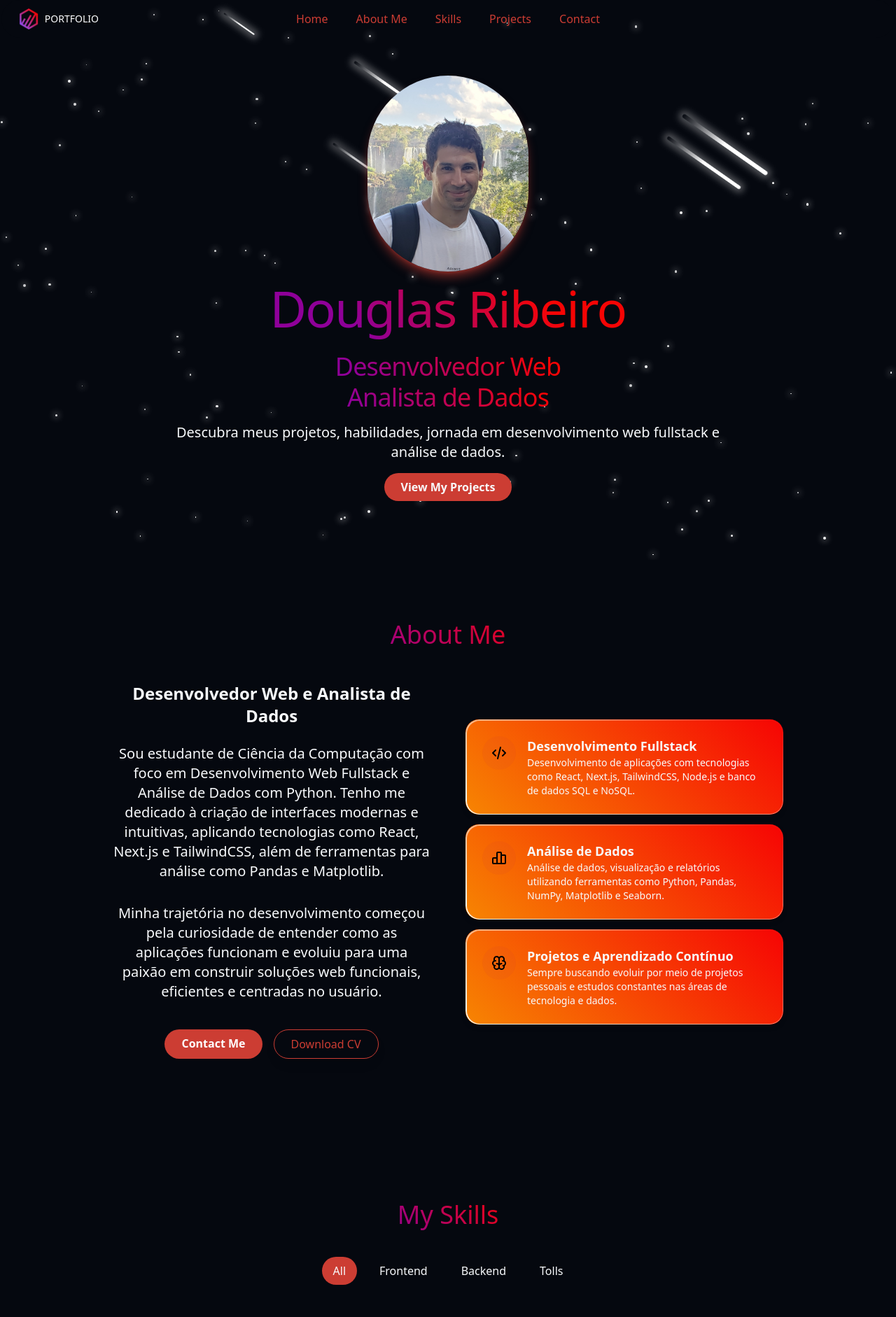
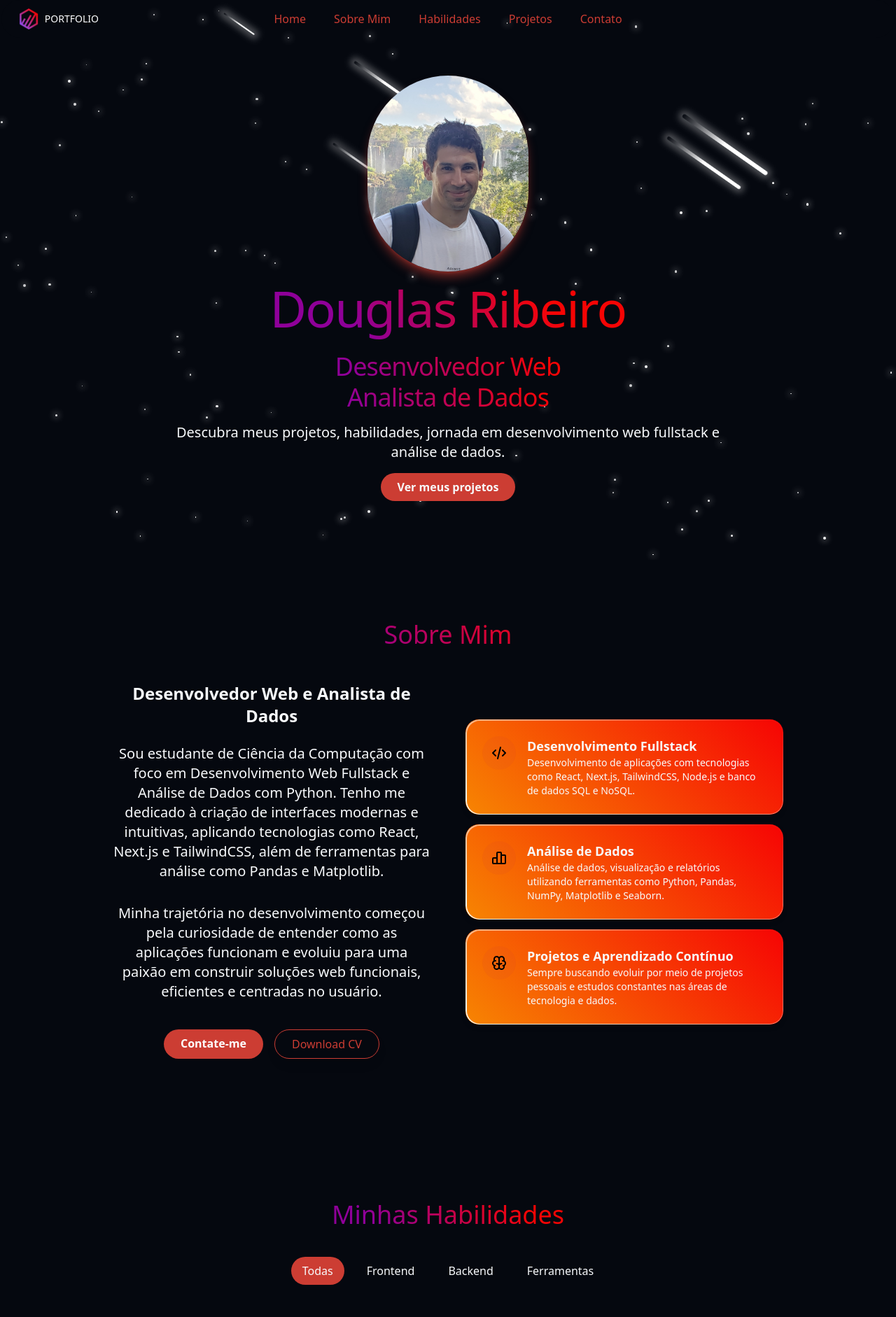
Before and after one commit to DougRib/portfolio, a React (Vite) app: page / in a window 1280 px wide. Shown: the top 1882 px of the page at 70% size. Built offline with nearby package versions, Linux system fonts and the light colour scheme.

Commit message:
Translate section titles and button texts to Portuguese

```diff
--- a/src/components/AboutMe.jsx
+++ b/src/components/AboutMe.jsx
@@ -9,7 +9,7 @@ export const AboutMe = () => {
     >
       <div className="container max-w-5xl mx-auto text-center">
         <h2 className="text-3xl md:text-4xl gradient-text bg-clip-text text-transparent mb-12 text-center opacity-0 animate-fade-in-delay-1">
-          About Me
+          Sobre Mim
         </h2>
         <div className="grid grid-cols-1 md:grid-cols-2 gap-12 items-center">
           <div className="space-y-6 opacity-0 animate-fade-in-delay-2">
@@ -36,7 +36,7 @@ export const AboutMe = () => {
                 href="#contact"
                 className="cosmic-btn img-effect bg-secondary hover:bg-secondary/90 text-white"
               >
-                Contact Me
+                Contate-me
               </a>
               <a
                 href="/DOUGLAS RIBEIRO.pdf"
--- a/src/components/HeroSection.jsx
+++ b/src/components/HeroSection.jsx
@@ -29,7 +29,7 @@ export const HeroSection = () => {
           </p>
           <div className="relative flex justify-center space-x-4 opacity-0 animate-fade-in-delay-4">
             <a href="#projects" className="cosmic-btn img-effect">
-              View My Projects
+              Ver meus projetos
             </a>
           </div>
         </div>
--- a/src/components/Navbar.jsx
+++ b/src/components/Navbar.jsx
@@ -14,10 +14,10 @@ import { useState } from "react";
 export function NavbarDemo() {
   const navItems = [
   { name: "Home", href: "#hero" },
-  { name: "About Me", href: "#aboutme" },
-  { name: "Skills", href: "#skills" },
-  { name: "Projects", href: "#projects" },
-  { name: "Contact", href: "#contact" },
+  { name: "Sobre Mim", href: "#aboutme" },
+  { name: "Habilidades", href: "#skills" },
+  { name: "Projetos", href: "#projects" },
+  { name: "Contato", href: "#contact" },
 ];
 
   const [isMobileMenuOpen, setIsMobileMenuOpen] = useState(false);
--- a/src/components/Projects.jsx
+++ b/src/components/Projects.jsx
@@ -38,7 +38,7 @@ export const Projects = () => {
     <section id="projects" className="relative py-24 px-4">
       <div className=" mx-auto max-w-5xl">
         <h2 className="text-3xl p-5 md:text-4xl gradient-text bg-clip-text text-transparent mb-5 text-center opacity-0 animate-fade-in-delay-1">
-          My Projects
+          Meus Projetos
         </h2>
         <p className="text-xl text-muted-foreground max-w-2xl mx-auto text-center mb-12 opacity-0 animate-fade-in-delay-2">
           Nesta seção apresento alguns dos projetos que desenvolvi, aplicando na
@@ -104,7 +104,7 @@ export const Projects = () => {
             target="_blank"
             className="cosmic-btn img-effect w-fit flex transition-all duration-400 items-center mx-auto gap-2"
           >
-            View More on GitHub
+            Ver mais em GitHub
             <IconArrowAutofitRight size={25} />
           </a>
         </div>
--- a/src/components/Skills.jsx
+++ b/src/components/Skills.jsx
@@ -6,34 +6,30 @@ const skills = [
   { name: "HTML", icon: "/svg/html.svg", category: "frontend" },
   { name: "React", icon: "/svg/react-dark.svg", category: "frontend" },
   { name: "TypeScript", icon: "/svg/ts.svg", category: "frontend" },
-  {
-    name: "Tailwind Css",
-    icon: "/svg/tailwindcss-dark.svg",
-    category: "frontend",
-  },
+  { name: "Tailwind Css", icon: "/svg/tailwindcss-dark.svg", category: "frontend" },
   { name: "Next.js", icon: "/svg/nextjs-dark.svg", category: "frontend" },
 
   { name: "Node.js", icon: "/svg/nodejs-dark.svg", category: "backend" },
   { name: "Python", icon: "/svg/python-dark.svg", category: "backend" },
 
-  { name: "Git/GitHub", icon: "/svg/github.svg", category: "tolls" },
-  { name: "Docker", icon: "/svg/docker.svg", category: "tolls" },
-  { name: "VsCode", icon: "/svg/vscode-dark.svg", category: "tolls" },
+  { name: "Git/GitHub", icon: "/svg/github.svg", category: "ferramentas" },
+  { name: "Docker", icon: "/svg/docker.svg", category: "ferramentas" },
+  { name: "VsCode", icon: "/svg/vscode-dark.svg", category: "ferramentas" },
 ];
 
-const categories = ["all", "frontend", "backend", "tolls"];
+const categories = ["todas", "frontend", "backend", "ferramentas"];
 
 export const Skills = () => {
-  const [activeCategory, setIsCategory] = useState("all");
+  const [activeCategory, setIsCategory] = useState("todas");
   const filteredSkills = skills.filter(
-    (skill) => activeCategory === "all" || skill.category === activeCategory
+    (skill) => activeCategory === "todas" || skill.category === activeCategory
   );
 
   return (
     <section id="skills" className="relative py-24 bg-secondary/30">
       <div className="container mx-auto  w-full  max-w-2xl">
         <h2 className="text-3xl p-5 md:text-4xl gradient-text bg-clip-text text-transparent mb-5 text-center opacity-0 animate-fade-in-delay-1">
-          My Skills
+          Minhas Habilidades
         </h2>
 
         <div className="flex flex-wrap justify-center gap-4 mb-12 opacity-0 animate-fade-in-delay-2">
```
